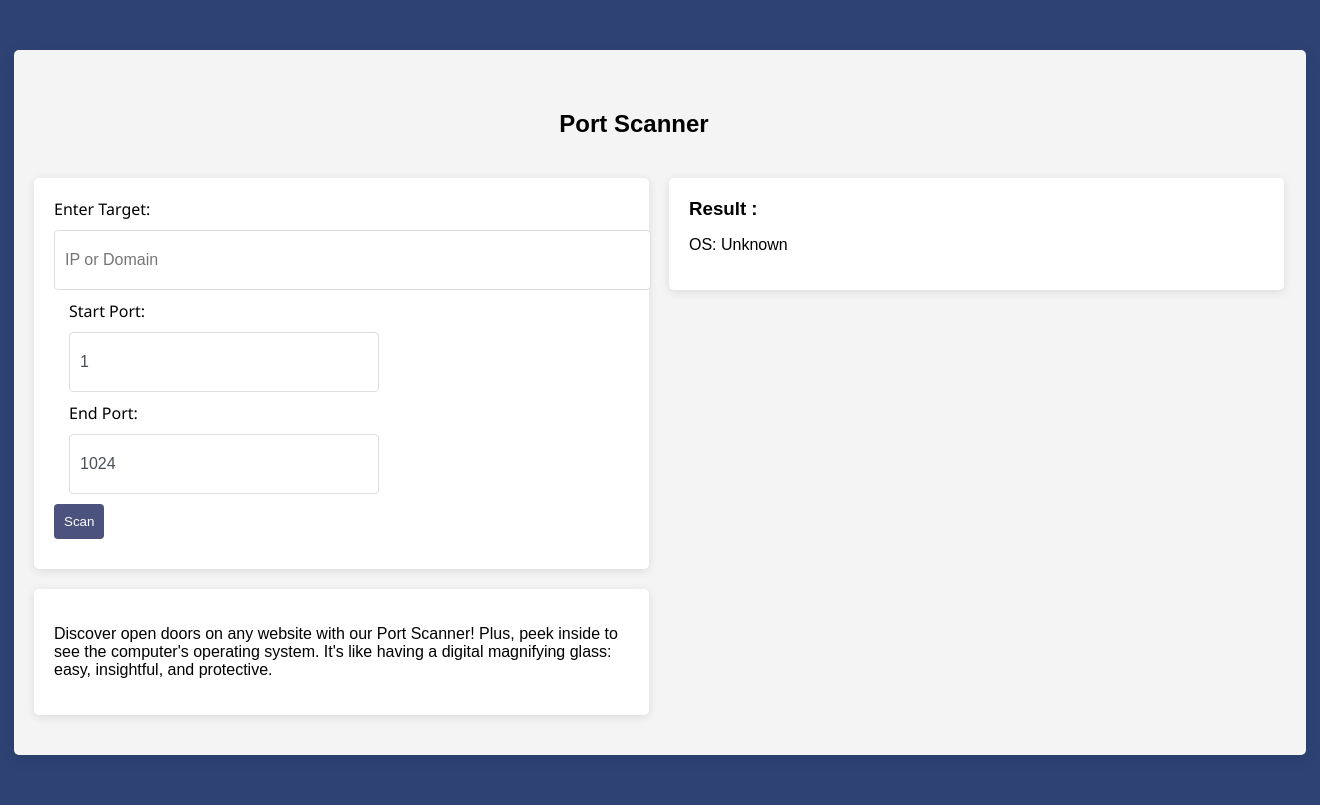
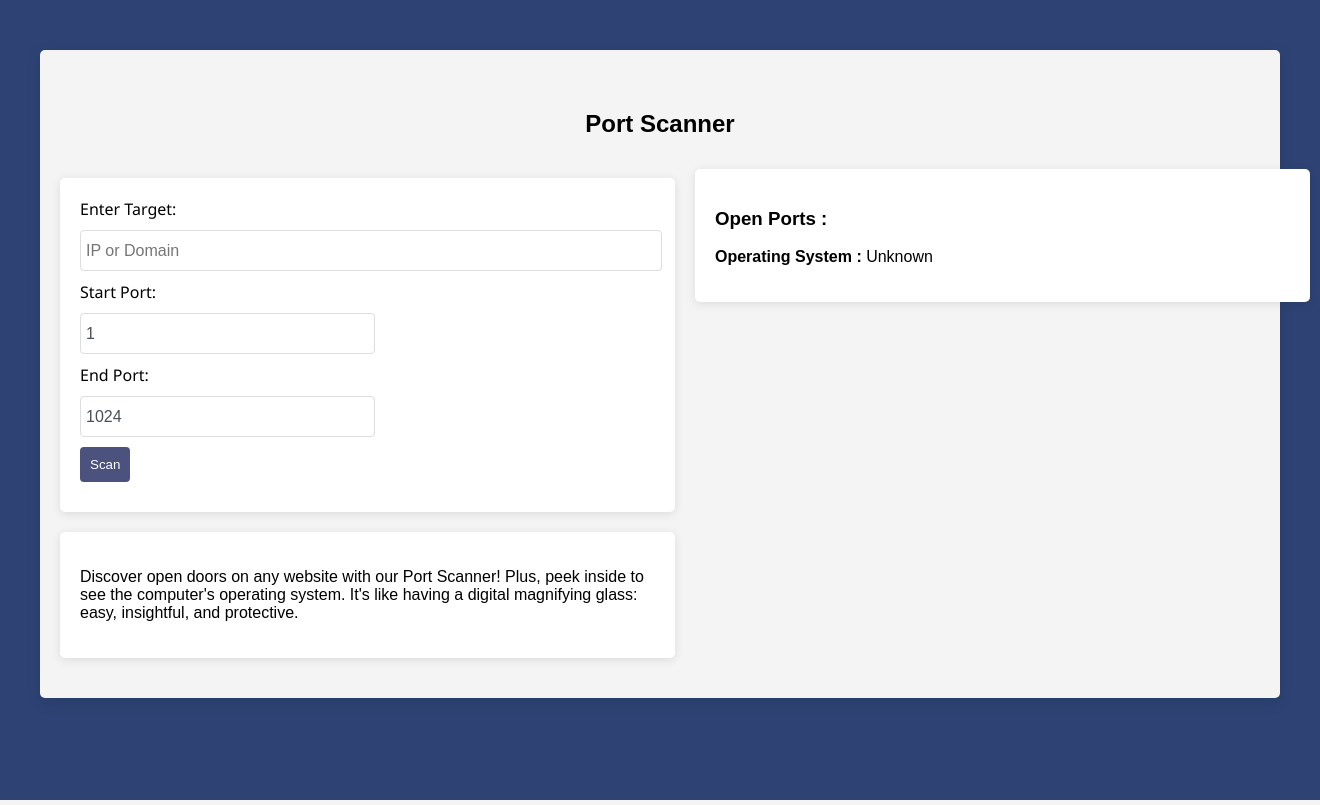
Before and after one commit to Munis2003/AstraNet, a Flask app: page / in a window 1320 px wide. Run offline with Flask 3, Linux system fonts and the light colour scheme; some web fonts are replaced.

Commit message:
Update index.html

```diff
--- a/templates/index.html
+++ b/templates/index.html
@@ -7,35 +7,37 @@
     <title>Port Scanner</title>
     <script src="https://code.jquery.com/jquery-3.6.0.min.js"></script>
     <link href="https://fonts.googleapis.com/css2?family=Roboto:wght@400;500;700&display=swap" rel="stylesheet">
+    <link href="https://api.fontshare.com/v2/css?f[]=satoshi@1,900,700,500,301,300,501,401,901,400,2&display=swap"
+        rel="stylesheet">
     <link rel="stylesheet" href="{{ url_for('static', filename='styles.css') }}">
     <link rel="stylesheet" href="/static/styles.css">
 </head>
 
 <body>
 
-    <div class="container" style="padding-right: 72px;">
+    <div class="container">
         <h2>Port Scanner</h2>
 
         <div class="row">
             <div class="col-md-6">
                 <div class="form-section">
                     <form id="scanForm">
-                        <!-- ... [form contents remain unchanged] ... -->
                         <div class="form-group">
                             <label for="target">Enter Target:</label>
-                            <input type="text" class="form-control" id="target" name="target"
-                                placeholder="IP or Domain">
+                            <input type="text" class="form-control" id="target" name="target" placeholder="IP or Domain"
+                                style=" padding-right: 0px; padding-left: 5px; padding-bottom: 0px; padding-top: 1px;"
+                                required>
                         </div>
                         <div class="form-row">
-                            <div class="col-md-6">
+                            <div class="col-md-6" style="padding-left: 0px;">
                                 <label for="startPort">Start Port:</label>
                                 <input type="number" class="form-control" id="startPort" name="startPort"
-                                    placeholder="Start Port" value="1">
+                                    placeholder="Start Port" value="1" style=" padding-right: 0px; padding-left: 5px; padding-bottom: 0px; padding-top: 1px;">
                             </div>
-                            <div class="col-md-6">
+                            <div class="col-md-6" style="padding-left: 0px;">
                                 <label for="endPort">End Port:</label>
                                 <input type="number" class="form-control" id="endPort" name="endPort"
-                                    placeholder="End Port" value="1024">
+                                    placeholder="End Port" value="1024" style=" padding-right: 0px; padding-left: 5px; padding-bottom: 0px; padding-top: 1px;">
                             </div>
                         </div>
                         <button type="submit" class="btn btn-dark">Scan</button>
@@ -54,12 +56,12 @@
 
             <div class="col-md-6" style="margin-top: -570px; margin-left: 635px; padding-top: 13px;">
 
-                <div class="table-section">
+                <div class="table-section" style="margin-top: 48px;">
                     <div id="loading" style="display: none; text-align: center;">
-                        <p>Scanning for open ports.. </p>
+                        <p>Scanning for open ports... </p>
                     </div>
                     <table id="resultsTable" style="display:none;">
-                        <h3 style="margin-bottom: 0px; margin-top: 0px; padding-right: 487px;">Result :</h3>
+                        <h3>Open Ports :</h3>
                         <!-- ... [table contents remain unchanged] ... -->
                         <thead>
                             <tr>
@@ -70,7 +72,7 @@
                         </thead>
                         <tbody></tbody>
                     </table>
-                    <p id="osGuess">OS: Unknown</p>
+                    <p id="osGuess"><b>Operating System : </b> Unknown</p>
                 </div>
             </div>
         </div>
@@ -100,7 +102,7 @@
                 });
 
                 // Update OS guess
-                $("#osGuess").text("OS: " + data.os_guess);
+                $("#osGuess").text("Operating System : " + data.os_guess);
 
                 $("#resultsTable").show();
                 $("#loading").hide();
```
